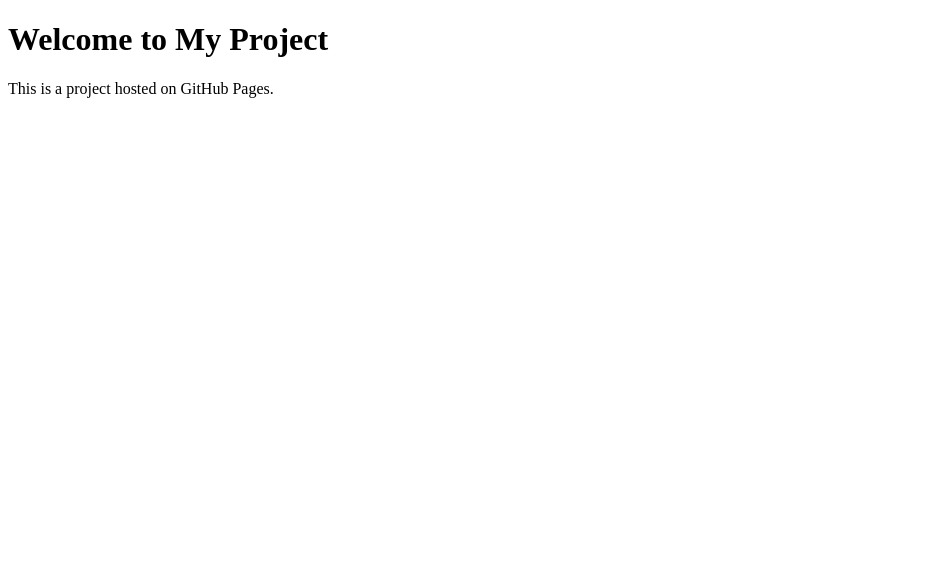
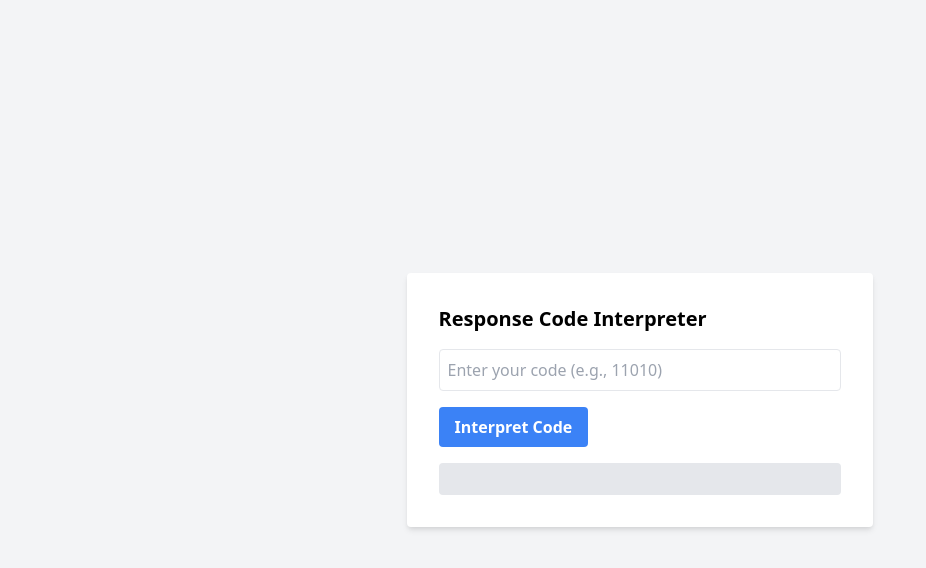
Before and after one commit to JunSeong96/CarencoResponseExplanation, a plain HTML site: page index.html in a window 1280 px wide. Shown: the whole page, without its empty margins (0-926 px from the left). Drawn offline with nearby package versions, Linux system fonts and the light colour scheme.

Commit message:
Update index.html

```diff
--- a/index.html
+++ b/index.html
@@ -3,10 +3,20 @@
 <head>
     <meta charset="UTF-8">
     <meta name="viewport" content="width=device-width, initial-scale=1.0">
-    <title>My Project</title>
+    <title>Code Response Interpreter</title>
+    <link href="https://cdn.jsdelivr.net/npm/tailwindcss@2.2.19/dist/tailwind.min.css" rel="stylesheet">
 </head>
-<body>
-    <h1>Welcome to My Project</h1>
-    <p>This is a project hosted on GitHub Pages.</p>
+<body class="bg-gray-100 flex items-center justify-center h-screen">
+    <div class="p-8 bg-white rounded shadow-md">
+        <h1 class="text-xl font-bold mb-4">Response Code Interpreter</h1>
+        <form id="codeForm">
+            <input type="text" id="codeInput" placeholder="Enter your code (e.g., 11010)" class="border p-2 rounded w-full">
+            <button type="submit" class="mt-4 bg-blue-500 hover:bg-blue-700 text-white font-bold py-2 px-4 rounded">
+                Interpret Code
+            </button>
+        </form>
+        <div id="result" class="mt-4 p-4 bg-gray-200 rounded text-gray-700"></div>
+    </div>
+    <script src="app.js"></script>
 </body>
 </html>
```
